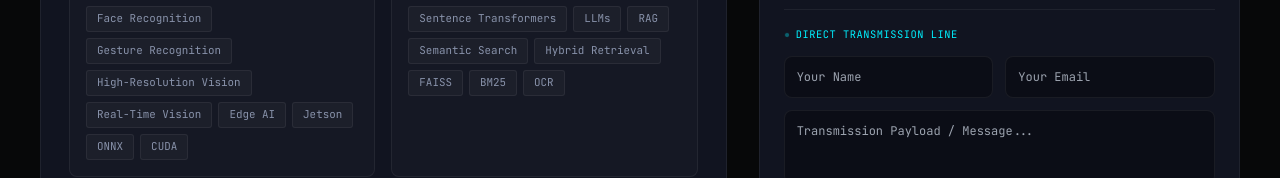
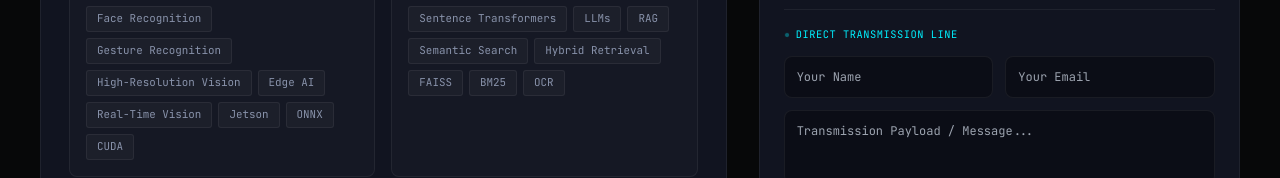
Before and after one commit to Visshu78/Portfolio, a React (Vite) app: page / in a window 1280 px wide. Shown: the part 9057-9235 px from the top of the page. Built offline with nearby package versions, Linux system fonts and the light colour scheme; the HTML template or start-up script is replaced by a standard one.

Commit message:
refactor: place Edge AI directly after High-Resolution Vision in skills matrix

```diff
--- a/src/data/profile.js
+++ b/src/data/profile.js
@@ -27,8 +27,8 @@
       category: "Computer Vision & Edge",
       skills: [
         "OpenCV", "Image Processing", "Object Detection", "Image Classification",
-        "Face Recognition", "Gesture Recognition", "High-Resolution Vision", "Real-Time Vision",
-        "Edge AI", "Jetson", "ONNX", "CUDA"
+        "Face Recognition", "Gesture Recognition", "High-Resolution Vision", "Edge AI", "Real-Time Vision",
+        "Jetson", "ONNX", "CUDA"
       ]
     },
     {
```
